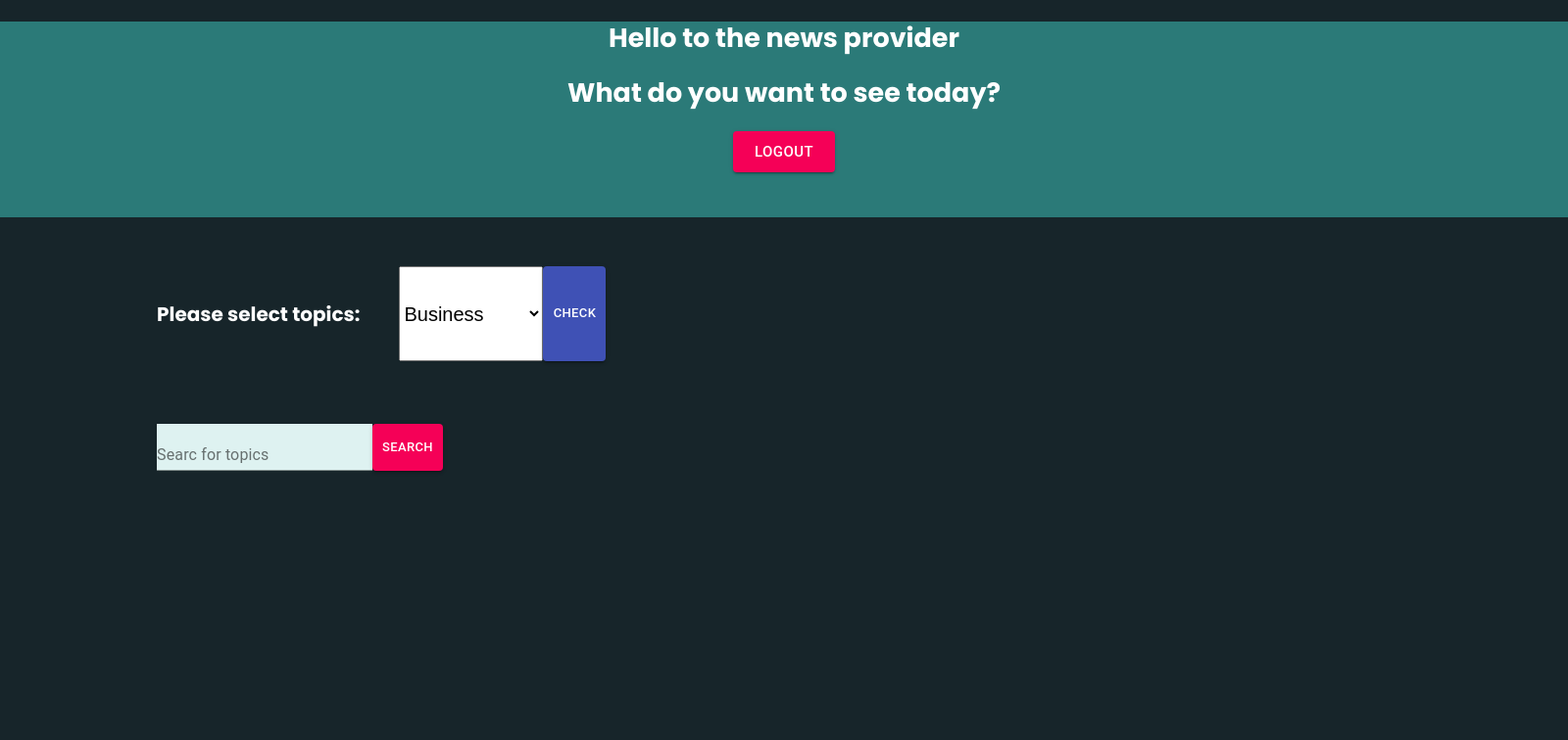
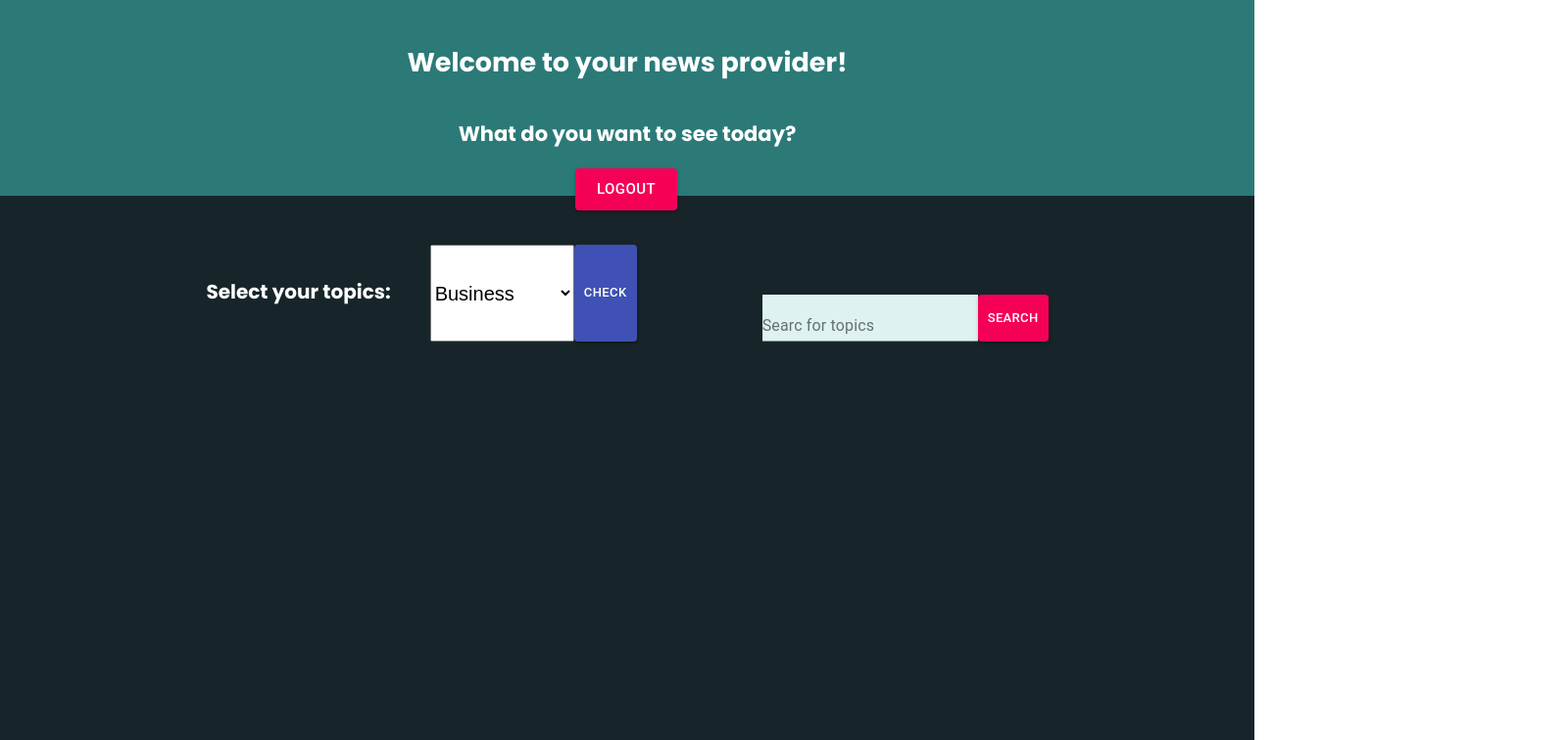
Before and after one commit to popicaandrei/NewsProviderApp, a React (Create React App) app in the folder client/news-app/: page /home in a window 1280 px wide. Shown: the top 756 px of the page at 98% size, 1600 px wide, since content can reach past the window. Built offline with nearby package versions, Linux system fonts and the light colour scheme; sample sign-in values are in the browser's storage.

Commit message:
change in design

```diff
--- a/client/news-app/package.json
+++ b/client/news-app/package.json
@@ -3,6 +3,7 @@
   "version": "0.1.0",
   "private": true,
   "dependencies": {
+    "@material-ui/core": "^4.11.4",
     "@material-ui/icons": "^4.11.2",
     "@microsoft/signalr": "^5.0.6",
     "@testing-library/jest-dom": "^5.12.0",
@@ -16,6 +17,7 @@
     "react-dom": "^17.0.2",
     "react-router-dom": "^5.2.0",
     "react-scripts": "4.0.3",
+    "styled-components": "^5.3.0",
     "web-vitals": "^1.1.2"
   },
   "scripts": {
--- a/client/news-app/src/components/NewsCard.jsx
+++ b/client/news-app/src/components/NewsCard.jsx
@@ -15,6 +15,9 @@ import { red } from '@material-ui/core/colors';
 
 const useStyles = makeStyles((theme) => ({
   root: {
+    maxWidth: 345,
+    minHeight: 850,
+    maxHeight: 920,
     maxWidth: 345,
   },
   media: {
--- a/client/news-app/src/pages/home.jsx
+++ b/client/news-app/src/pages/home.jsx
@@ -57,14 +57,18 @@ export function HomePage(props) {
   return (
     <div className="container">
       <div className="header-container">
-        <h2 className="title">Hello to the news provider</h2>
-        <h2 className="title">What do you want to see today?</h2>
+        <div className="title">
+        <h2>Welcome to your news provider!</h2>
+        <h3>What do you want to see today?</h3>
+        </div>
+        <div className="logout">
         <Button onClick={logout} variant="contained" size="large" color="secondary">
           Logout
         </Button>
+        </div>
       </div>
       <div className="selectClass">
-        <h5 className="small-text">Please select topics:</h5>
+        <h5 className="small-text">Select your topics:</h5>
         <select className="dropbox" value={topic} onChange={e => setTopic(e.target?.value)}>
           <option value="business">Business</option>
           <option value="entertainment">Entertainment</option>
@@ -78,14 +82,15 @@ export function HomePage(props) {
           Check
           </Button>
 
-      </div>
+
       <div className="search">
         <TextField id="standard-basic" label="Searc for topics" onChange={e => setSearch(e.target?.value)} className="text-box" />
         <Button onClick={checkBySearch} variant="contained" size="small" color="secondary">
           Search
           </Button>
       </div>
-      <div className="recipient">
+      </div>
+      <div className="card-grid-container">
         {news.map(x =>
           <NewsCard className="card-grid" item={x}>
 
--- a/client/news-app/src/pages/home.scss
+++ b/client/news-app/src/pages/home.scss
@@ -1,8 +1,11 @@
 .container{
-  width: 200vh;
+  width: 100%;
   height: 100vh;
   background-color:#17252a ;
   overflow-y: scroll;
+}
+.container::-webkit-scrollbar {
+  display: none;
 }
 .header-container{
   width: 100%;
@@ -16,11 +19,21 @@
   margin: 0;
   font-family: 'Poppins';
 }
+
+.logout{
+  display: absolute;
+  margin-top: 1px;
+  margin-right: 2px;
+  top:20px;
+  right:100px;
+}
+
 .title{
   align-self: center;
   display: flex;
   flex-direction: column;
   display: center;
+  padding-top:25px;
 }
 .options{
   line-height: 1.24;
@@ -31,9 +44,8 @@
 }
 .selectClass{
   display:flex;
-  justify-content: left;
+  justify-content: center;
   flex-direction: row;
-  padding-left: 10%;
   padding-top: 50px;
 }
 .small-text{
@@ -49,6 +61,17 @@
   flex-direction: row;
   display: center;
 }
+.card-grid-container{
+  display: grid;
+  grid-template-columns: repeat(auto-fit, minmax(22em, 30em));
+  padding-left: 16rem;
+  justify-content: center;
+  align-items: center;
+  width: 80%;
+  margin-bottom: 3rem;
+  margin-top:4rem;
+}
+
 .card-grid{
   display: grid;
   grid-template-columns: repeat(auto-fit, minmax(22em, 30em));
@@ -56,6 +79,7 @@
   align-items: center;
   width: 80%;
   margin-bottom: 3rem;
+  margin-top:4rem;
 }
 .recipient{
   padding-left: 40%;
```
Also changed, not shown: 1 other file (tests, documents, lock files or other folders).
